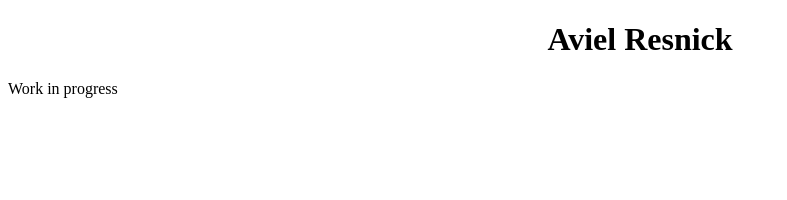
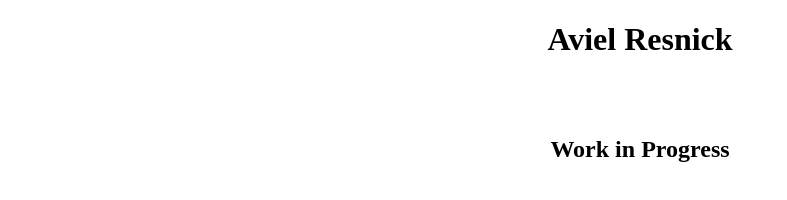
Before and after one commit to Aviel-Resnick/Aviel-Resnick.github.io, a plain HTML site: page index.html in a window 1280 px wide. Shown: the whole page, without its empty margins (0-787 px from the left). Drawn offline with Linux system fonts and the light colour scheme.

Commit message:
Commit 3

```diff
--- a/index.html
+++ b/index.html
@@ -2,6 +2,7 @@
 <html>
 <body>
 <center><h1>Aviel Resnick<h2></center>
-<p>Work in progress</p>
+<br></br>
+<center><h2>Work in Progress<h2></center>
 </body>
 </html>
```
